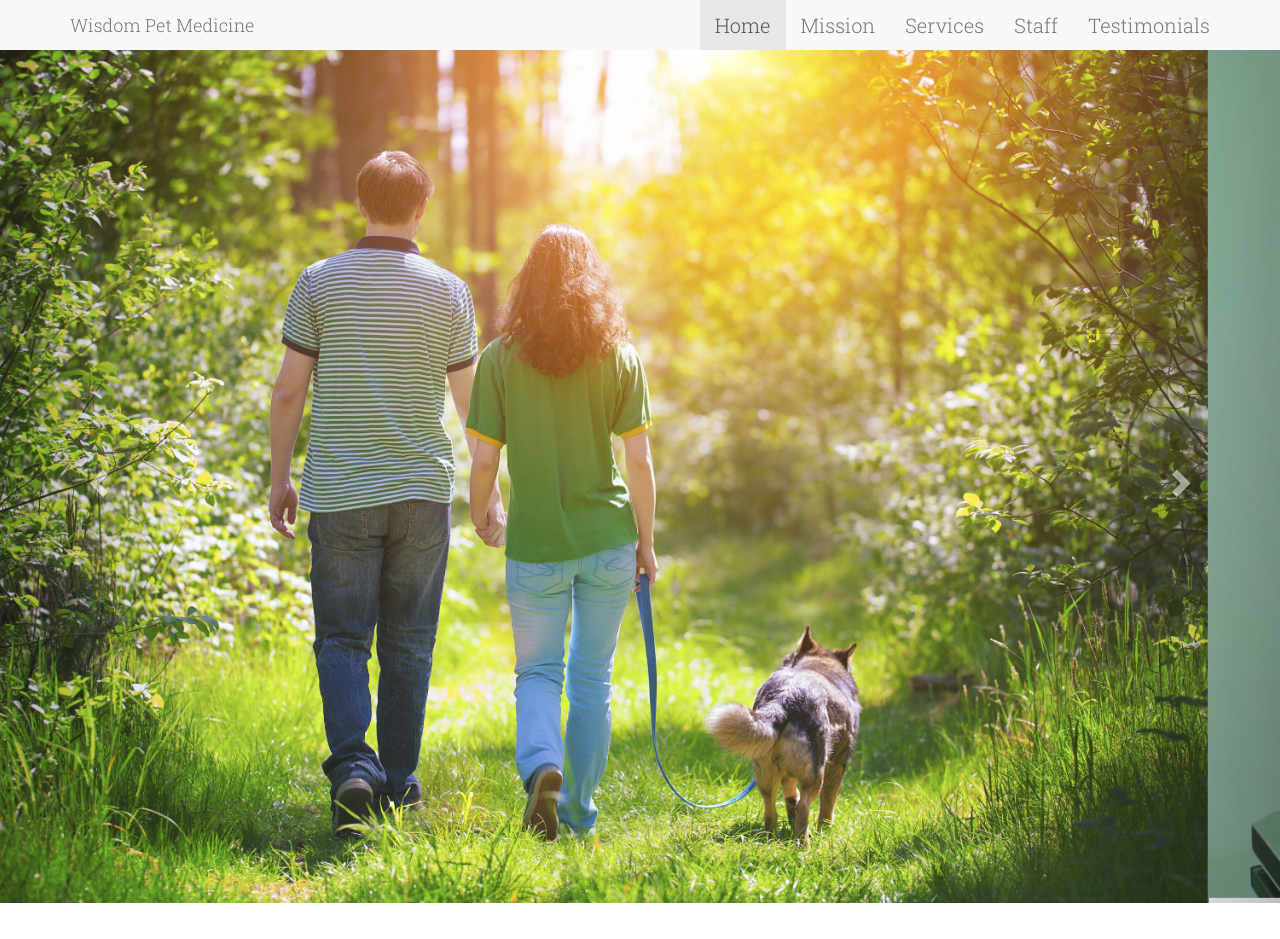
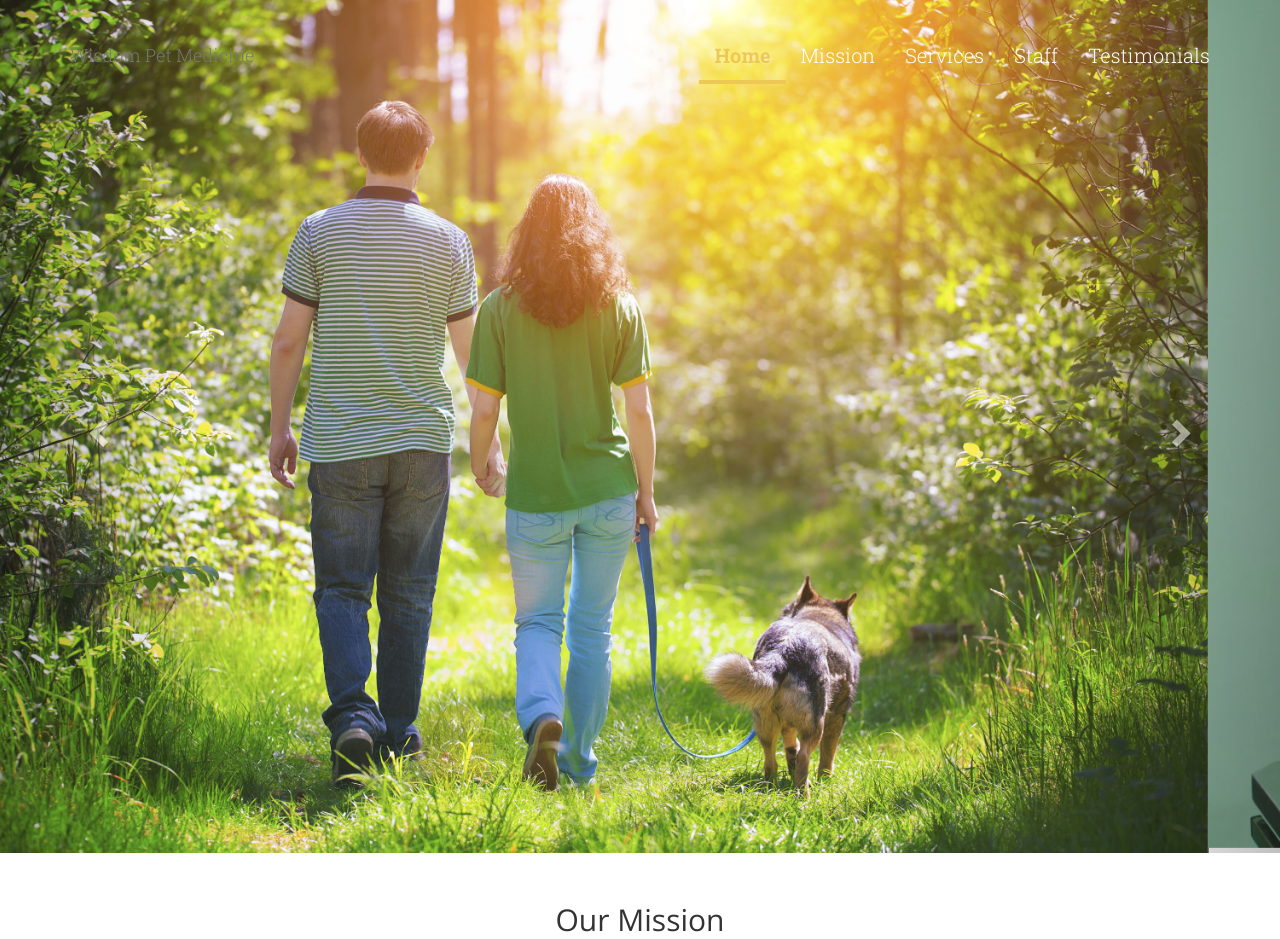
Before and after one commit to horaceheaven/pet_store, a plain HTML site: page index.html in a window 1280 px wide. Shown: the top 939 px of the page. Drawn offline with nearby package versions, Linux system fonts and the light colour scheme.

Commit message:
override bootstrap nav styles

```diff
--- a/css/style.css
+++ b/css/style.css
@@ -1,7 +1,6 @@
 @import url(http://fonts.googleapis.com/css?family=Open+Sans:400,300,700,800|Roboto+Slab:400,100,300,700);
 
 body {
-	padding-top: 50px;
 	font-family: "Roboto Slab", sans-serif;
 	font-weight: 300;
 	font-size: 2em;
@@ -18,11 +17,40 @@ img {
 	max-width: 200px;
 }
 
-.navbar {
-	border-radius: 0px;
-	border: 0px;
+/*Header Navogation*/
+header .navbar {
+	padding: 30px 0;
 }
 
+header .navbar-default {
+	background-color: transparent;
+	border: none;
+}
+
+header .navbar-default .navbar-nav a {
+	color: white;
+	padding: 5px, 8px;
+}
+
+header .navbar-default .navbar-nav a:hover {
+	color: #EEC856;
+}
+
+header .navbar-default .navbar-nav .active a {
+	font-weight: 700;
+	color: #EEC856;
+	background: transparent;
+	border-bottom: 4px solid #EEC856;
+	text-shadow: none;
+}
+
+header .navbar-default .navbar-nav .active a:hover {
+	color: #E15D5F;
+	background: transparent;
+	text-shadow: none;
+}
+
+/*Footer Navigation*/
 footer .navbar-default {
 	background: transparent;
 }
```
